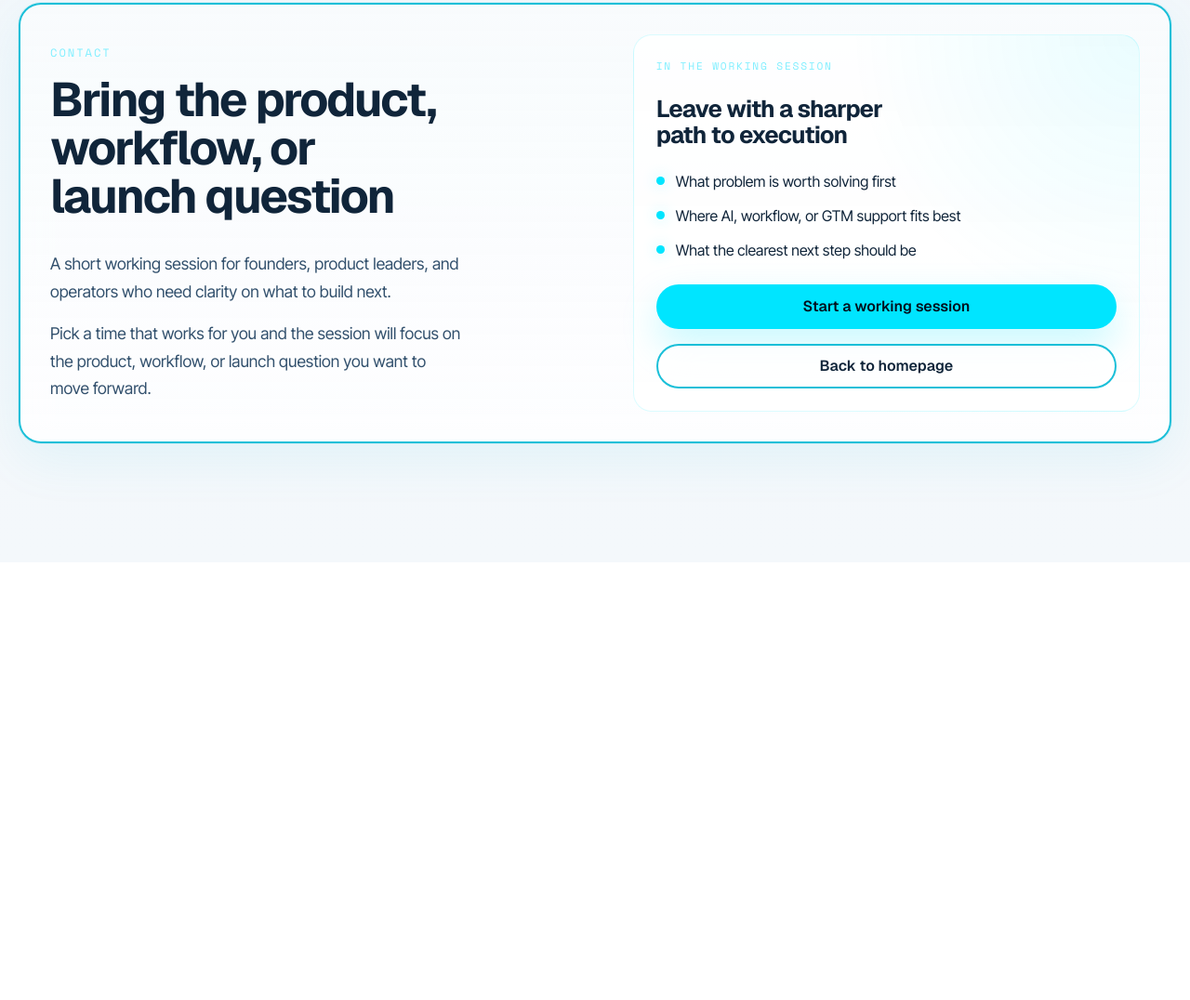
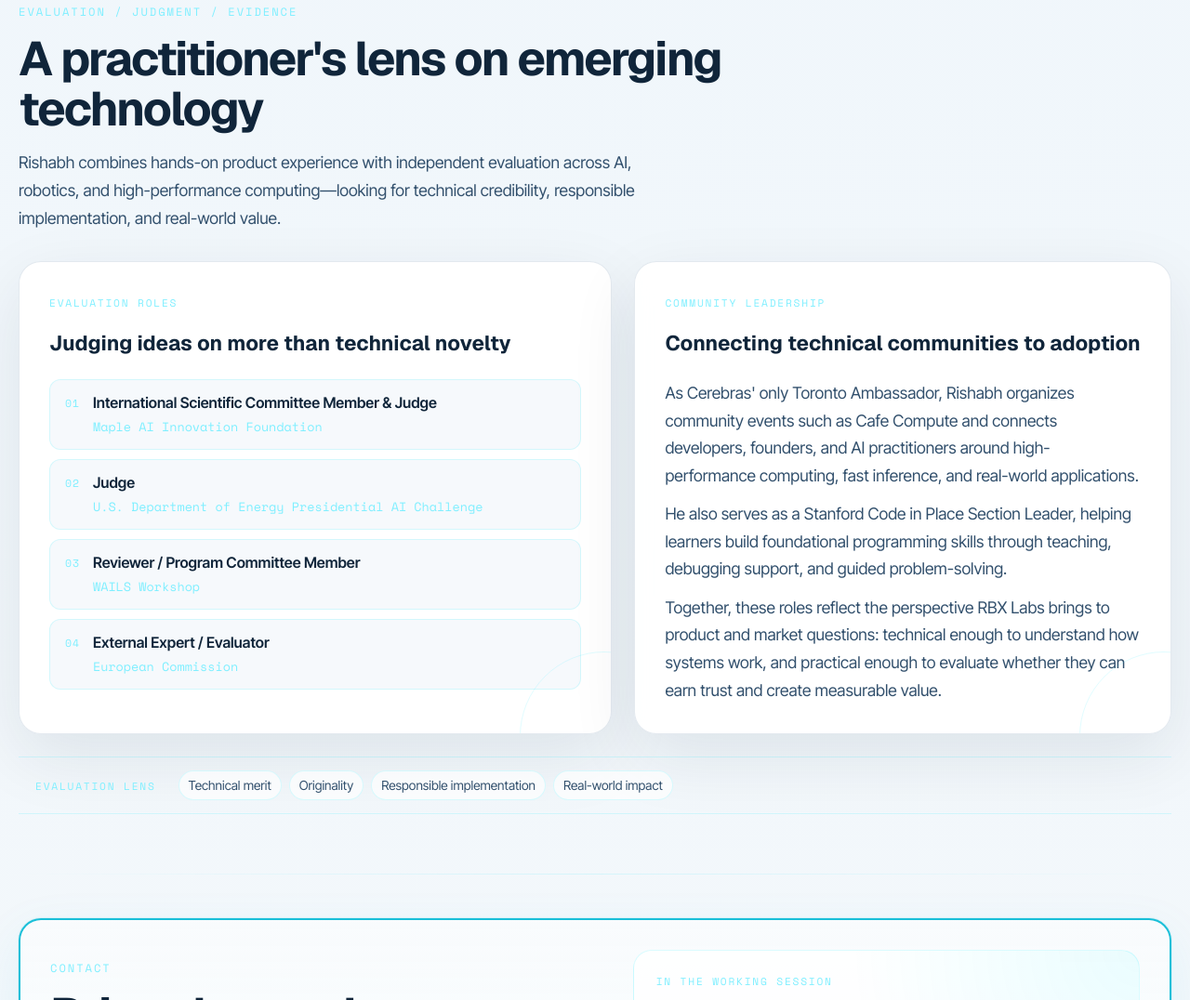
Before and after one commit to RBX-Labs/rbx-labs, a plain HTML site: page about.html in a window 1280 px wide. Shown: the part 3096-4172 px from the top of the page at 93% size. Before the commit the page ends 3701 px from the top, so only its background shows below. Drawn offline with nearby package versions, Linux system fonts and the light colour scheme.

Commit message:
Add evaluation-focused about section

```diff
--- a/about.html
+++ b/about.html
@@ -265,6 +265,81 @@
       </div>
     </section>
 
+    <section class="case-section evaluation-section" aria-labelledby="evaluation-heading">
+      <div class="section-heading reveal">
+        <p class="eyebrow">Evaluation / judgment / evidence</p>
+        <h2 id="evaluation-heading">A practitioner&apos;s lens on emerging technology</h2>
+        <p class="section-copy evaluation-intro">
+          Rishabh combines hands-on product experience with independent evaluation across AI, robotics, and high-performance computing—looking for technical credibility, responsible implementation, and real-world value.
+        </p>
+      </div>
+
+      <div class="approach-layout">
+        <article class="evidence-panel evaluation-panel reveal">
+          <div class="panel-header">
+            <span class="micro-label">Evaluation roles</span>
+            <h3>Judging ideas on more than technical novelty</h3>
+          </div>
+          <div class="evidence-rows evaluation-rows">
+            <div class="evidence-row evaluation-row">
+              <span class="evaluation-index">01</span>
+              <div class="evaluation-role">
+                <span class="evidence-name">International Scientific Committee Member &amp; Judge</span>
+                <span class="evidence-metric">Maple AI Innovation Foundation</span>
+              </div>
+            </div>
+            <div class="evidence-row evaluation-row">
+              <span class="evaluation-index">02</span>
+              <div class="evaluation-role">
+                <span class="evidence-name">Judge</span>
+                <span class="evidence-metric">U.S. Department of Energy Presidential AI Challenge</span>
+              </div>
+            </div>
+            <div class="evidence-row evaluation-row">
+              <span class="evaluation-index">03</span>
+              <div class="evaluation-role">
+                <span class="evidence-name">Reviewer / Program Committee Member</span>
+                <span class="evidence-metric">WAILS Workshop</span>
+              </div>
+            </div>
+            <div class="evidence-row evaluation-row">
+              <span class="evaluation-index">04</span>
+              <div class="evaluation-role">
+                <span class="evidence-name">External Expert / Evaluator</span>
+                <span class="evidence-metric">European Commission</span>
+              </div>
+            </div>
+          </div>
+        </article>
+
+        <article class="approach-panel evaluation-panel reveal reveal-delay-1">
+          <div class="panel-header">
+            <span class="micro-label">Community leadership</span>
+            <h3>Connecting technical communities to adoption</h3>
+          </div>
+          <p class="section-copy project-copy">
+            As Cerebras&apos; only Toronto Ambassador, Rishabh organizes community events such as Cafe Compute and connects developers, founders, and AI practitioners around high-performance computing, fast inference, and real-world applications.
+          </p>
+          <p class="section-copy project-copy">
+            He also serves as a Stanford Code in Place Section Leader, helping learners build foundational programming skills through teaching, debugging support, and guided problem-solving.
+          </p>
+          <p class="section-copy project-copy">
+            Together, these roles reflect the perspective RBX Labs brings to product and market questions: technical enough to understand how systems work, and practical enough to evaluate whether they can earn trust and create measurable value.
+          </p>
+        </article>
+      </div>
+
+      <div class="evaluation-lens reveal reveal-delay-2" aria-label="Evaluation lens">
+        <span class="micro-label">Evaluation lens</span>
+        <div class="evaluation-lens-items">
+          <span>Technical merit</span>
+          <span>Originality</span>
+          <span>Responsible implementation</span>
+          <span>Real-world impact</span>
+        </div>
+      </div>
+    </section>
+
     <section class="contact-section reveal">
       <div class="contact-card about-contact-card">
         <div class="contact-copy">
--- a/styles.css
+++ b/styles.css
@@ -2328,6 +2328,103 @@ h2 {
   font-size: 0.84rem;
 }
 
+.evaluation-section .section-heading {
+  max-width: 840px;
+}
+
+.evaluation-intro {
+  max-width: 68ch;
+}
+
+.evaluation-panel {
+  position: relative;
+  overflow: hidden;
+}
+
+.evaluation-panel::after {
+  content: "";
+  position: absolute;
+  width: 180px;
+  height: 180px;
+  right: -84px;
+  bottom: -94px;
+  border: 1px solid rgba(0, 229, 255, 0.12);
+  border-radius: 50%;
+  pointer-events: none;
+}
+
+.evaluation-rows {
+  gap: 10px;
+}
+
+.evaluation-row {
+  align-items: flex-start;
+  justify-content: flex-start;
+  gap: 14px;
+  padding: 14px 16px;
+  background: color-mix(in srgb, var(--surface-soft) 82%, transparent);
+}
+
+.evaluation-index {
+  flex: 0 0 auto;
+  padding-top: 2px;
+  color: var(--cyan-soft);
+  font-family: "Space Mono", monospace;
+  font-size: 0.72rem;
+  letter-spacing: 0.08em;
+}
+
+.evaluation-role {
+  display: grid;
+  gap: 5px;
+  min-width: 0;
+}
+
+.evaluation-role .evidence-name {
+  line-height: 1.35;
+}
+
+.evaluation-role .evidence-metric {
+  line-height: 1.45;
+}
+
+.evaluation-lens {
+  display: flex;
+  align-items: center;
+  gap: var(--space-lg);
+  margin-top: var(--space-lg);
+  padding: 14px 18px;
+  border-top: 1px solid rgba(0, 229, 255, 0.14);
+  border-bottom: 1px solid rgba(0, 229, 255, 0.14);
+}
+
+.evaluation-lens .micro-label {
+  flex: 0 0 auto;
+}
+
+.evaluation-lens-items {
+  display: flex;
+  flex-wrap: wrap;
+  gap: 8px;
+}
+
+.evaluation-lens-items span {
+  padding: 7px 10px;
+  border: 1px solid rgba(0, 229, 255, 0.14);
+  border-radius: 999px;
+  background: color-mix(in srgb, var(--surface-panel) 76%, transparent);
+  color: var(--slate-light);
+  font-size: 0.86rem;
+}
+
+@media (max-width: 640px) {
+  .evaluation-lens {
+    align-items: flex-start;
+    flex-direction: column;
+    gap: 10px;
+  }
+}
+
 .project-copy a {
   color: var(--cyan-soft);
   text-decoration: underline;
```
